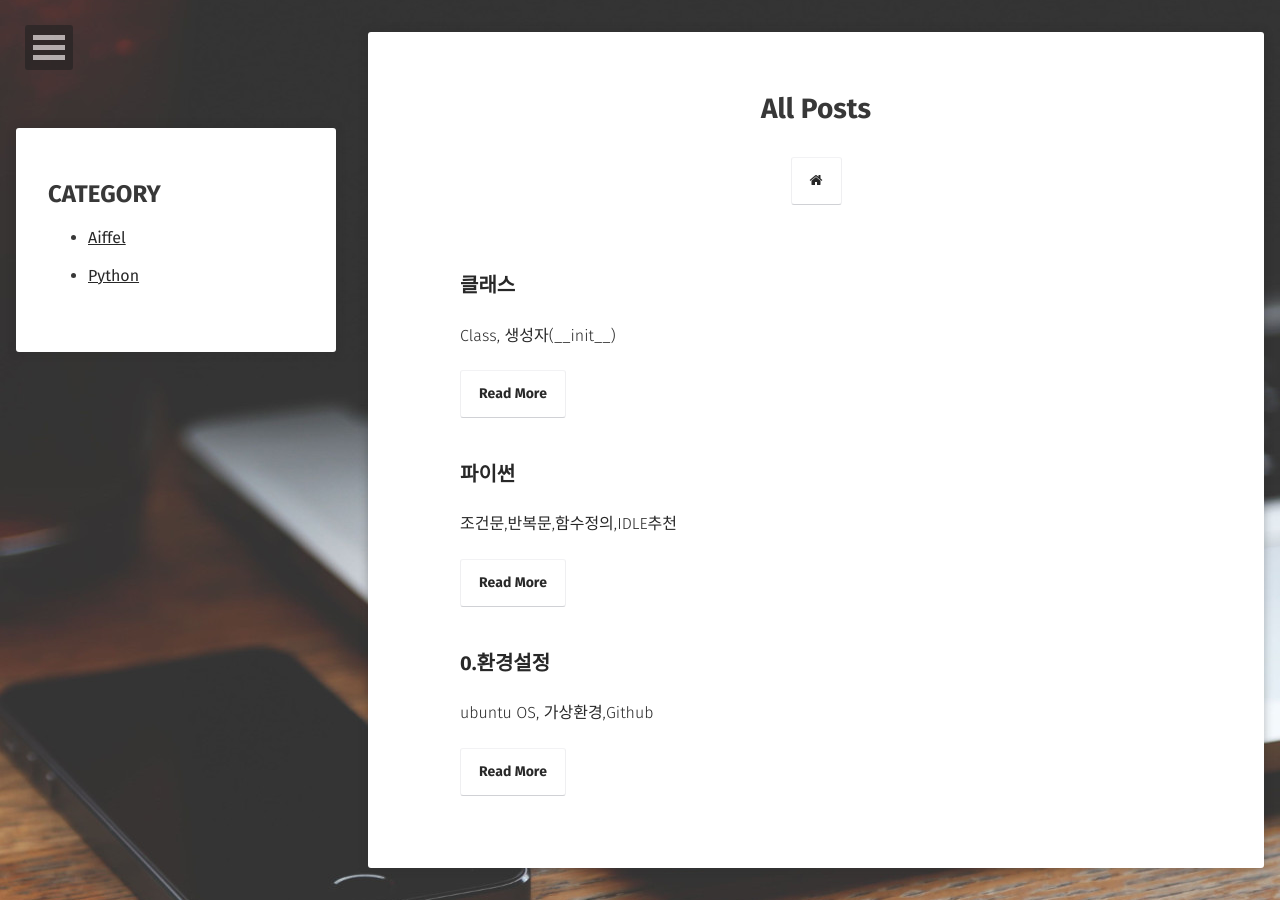
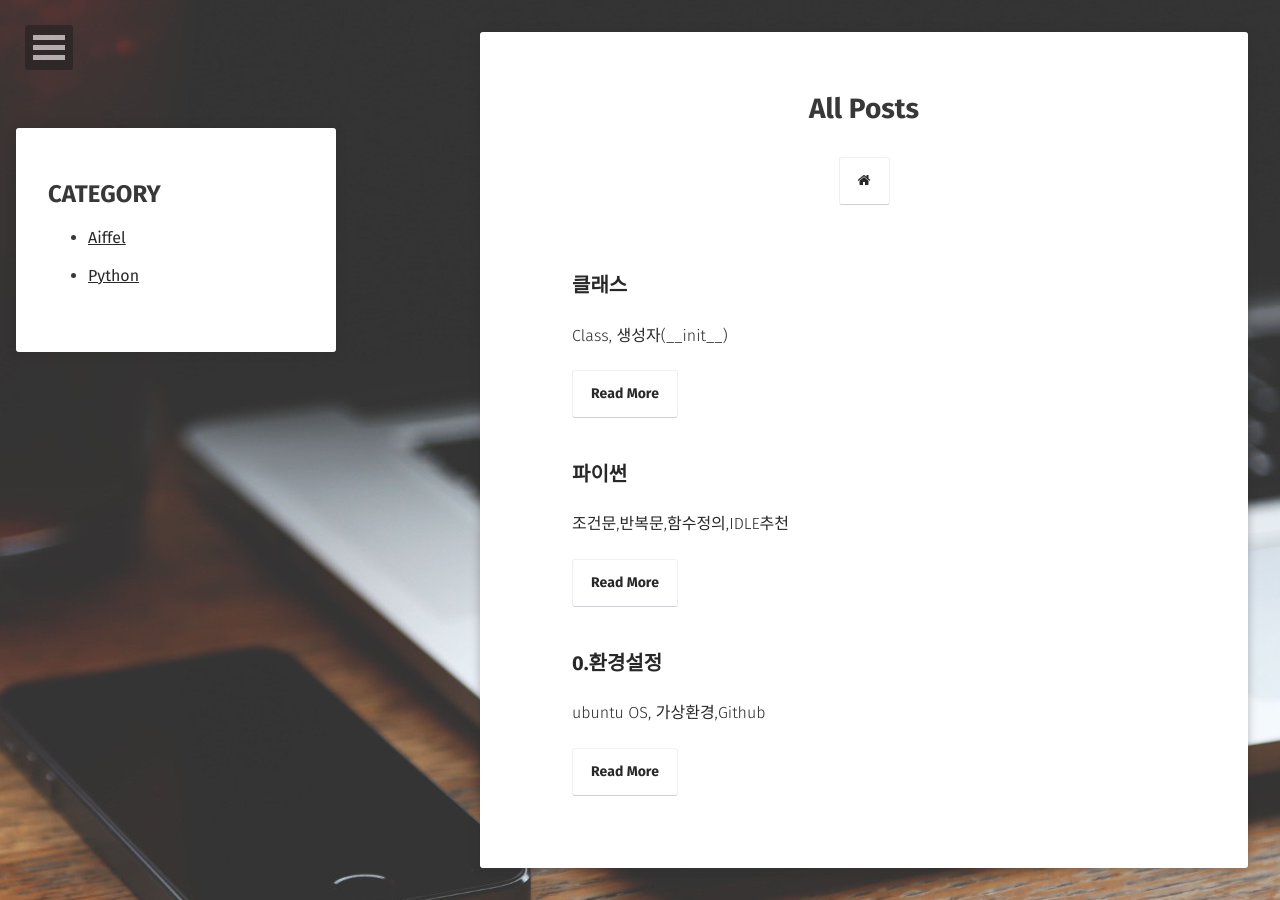
Before and after one commit to HSC-1/HSC-1.github.io, a Jekyll site: the page built from posts/index.md, in a window 1280 px wide. Built offline with Jekyll 4.4.1, drawn with Linux system fonts in a browser that asks for light colours; some web fonts are replaced.

Commit message:
비율수정

```diff
--- a/_sass/site.scss
+++ b/_sass/site.scss
@@ -223,8 +223,8 @@ header .entry-meta {
 
 .post_wrapper{
 	float: right;
-	width: 70%;
-	margin: 2rem 1rem;
+	width: 60%;
+	margin: 2rem 2rem;
 	position: relative;
 	background: $white;
 	color: $color_tuatara;
```
